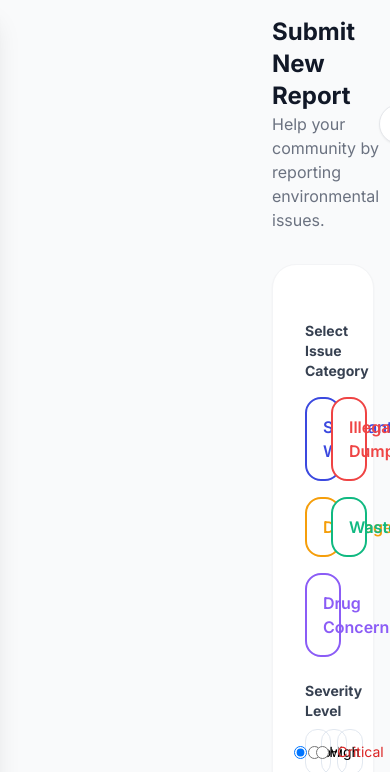
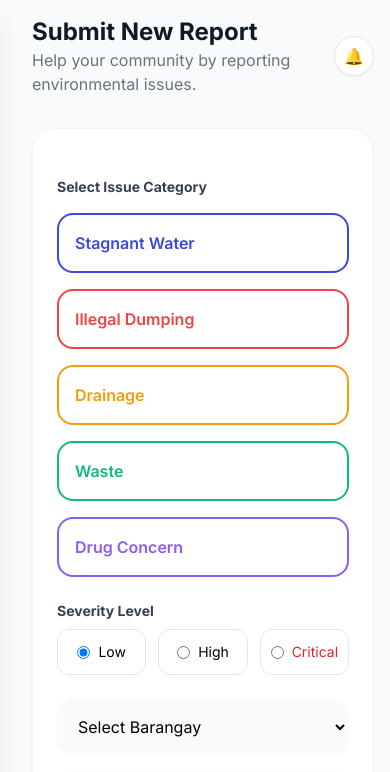
Before and after one commit to YourGbDev/EcoWatch, a PHP site: page /smart-flood-waste-monitoring/submit_report.php in a window 390 px wide; the page is wider, and only the part inside the window is pictured. Shown: the top 772 px of that part. Run offline with PHP 8.4, Linux system fonts and the light colour scheme; a user stored in the database is signed in; some libraries are stand-ins or nearby versions.

Commit message:
Fix real mobile layout issues: ml-64 margin on mobile, grid-cols-2 overlap, missing mobile menu JS
Bug fixes:
1. Fixed main content margin: changed 'ml-64' to 'ml-4 md:ml-64' so content uses full width on mobile
2. Fixed category buttons overlapping: changed grid-cols-2 to sm:grid-cols-2, added w-full to buttons
3. Fixed form container: added max-w-3xl mx-auto for proper centering
4. Fixed dashboard stats grid: changed grid-cols-4 to grid-cols-2 sm:grid-cols-4 for mobile
5. Fixed header alignment on mobile with md:items-start
6. Added proper transition-transform to sidebar for smooth animation
7. Fixed form button styling (removed small hover scale effects that cause layout shifts)

```diff
--- a/my_reports.php
+++ b/my_reports.php
@@ -41,7 +41,7 @@ try {
     <!-- Mobile overlay (appears when sidebar is open) -->
     <div id="mobile-menu-overlay" class="hidden md:hidden fixed inset-0 bg-black/50 backdrop-blur-sm z-40" style="display: none;"></div>
 
-    <aside id="sidebar" class="w-64 bg-[#3B49DF] p-8 text-white fixed top-0 left-0 h-screen overflow-y-auto shadow-xl z-50 transform -translate-x-full transition-transform duration-300 ease-in-out md:translate-x-0">
+    <aside id="sidebar" class="w-64 bg-[#3B49DF] p-8 text-white fixed top-0 left-0 h-screen overflow-y-auto shadow-xl z-50 transform -translate-x-full md:translate-x-0 transition-transform duration-300 ease-in-out">
         <div class="text-2xl font-bold mb-10 flex items-center gap-2">EcoWatch</div>
         <nav class="space-y-4">
             <a href="<?php echo BASE_URL; ?>/dashboard.php" class="nav-link block p-3 hover:bg-white/10 rounded-xl transition">Dashboard</a>
@@ -55,7 +55,7 @@ try {
         </nav>
     </aside>
 
-    <main class="flex-1 ml-64 p-4 sm:p-8">
+    <main class="flex-1 ml-4 md:ml-64 p-4 sm:p-8">
         <header class="flex justify-between items-center mb-8">
             <div>
                 <h1 class="text-3xl font-bold text-gray-900">My Reports</h1>
--- a/profile.php
+++ b/profile.php
@@ -43,7 +43,7 @@ try {
     <!-- Mobile overlay (appears when sidebar is open) -->
     <div id="mobile-menu-overlay" class="hidden md:hidden fixed inset-0 bg-black/50 backdrop-blur-sm z-40" style="display: none;"></div>
 
-    <aside id="sidebar" class="w-64 bg-[#3B49DF] p-8 text-white fixed top-0 left-0 h-screen overflow-y-auto shadow-xl z-50 transform -translate-x-full transition-transform duration-300 ease-in-out md:translate-x-0">
+    <aside id="sidebar" class="w-64 bg-[#3B49DF] p-8 text-white fixed top-0 left-0 h-screen overflow-y-auto shadow-xl z-50 transform -translate-x-full md:translate-x-0 transition-transform duration-300 ease-in-out">
         <div class="text-2xl font-bold mb-10 flex items-center gap-2">EcoWatch</div>
         <nav class="space-y-4">
             <a href="<?php echo BASE_URL; ?>/dashboard.php" class="nav-link block p-3 hover:bg-white/10 rounded-xl transition">Dashboard</a>
@@ -57,7 +57,7 @@ try {
         </nav>
     </aside>
 
-    <main class="flex-1 ml-64 p-4 sm:p-8">
+    <main class="flex-1 ml-4 md:ml-64 p-4 sm:p-8">
         <h1 class="text-3xl font-bold mb-2">Profile Settings</h1>
         <p class="text-gray-500 mb-8">Manage your account information and security.</p>
 
--- a/submit_report.php
+++ b/submit_report.php
@@ -46,7 +46,7 @@ $csrf_token = htmlspecialchars(generate_csrf_token());
         </nav>
     </aside>
 
-    <main class="flex-1 ml-64 p-4 sm:p-8">
+    <main class="flex-1 ml-4 md:ml-64 p-4 sm:p-8">
         <header class="flex justify-between items-center mb-8">
             <div>
                 <h1 class="text-2xl font-bold text-gray-900">Submit New Report</h1>
@@ -57,18 +57,18 @@ $csrf_token = htmlspecialchars(generate_csrf_token());
             </div>
         </header>
 
-        <form id="submit-report-form" class="bg-white p-8 rounded-3xl shadow-sm border border-gray-100 transition-all duration-300 space-y-6">
+        <form id="submit-report-form" class="w-full max-w-3xl mx-auto bg-white p-6 md:p-8 rounded-3xl shadow-sm border border-gray-100 transition-all duration-300 space-y-6">
             <input type="hidden" name="csrf_token" value="<?php echo $csrf_token; ?>">
             <input type="hidden" name="category" id="category-input" required>
 
             <div>
                 <label class="block text-sm font-bold text-gray-700 mb-4">Select Issue Category</label>
-                <div class="grid grid-cols-2 gap-4">
-                    <button type="button" onclick="selectCategory(this, 'flooding')" class="btn-cat btn-flood p-4 rounded-2xl font-semibold border-2 transition-all duration-300 transform hover:scale-[1.02] active:scale-[0.98]">Stagnant Water</button>
-                    <button type="button" onclick="selectCategory(this, 'illegal_dumping')" class="btn-cat btn-dumping p-4 rounded-2xl font-semibold border-2 transition-all duration-300 transform hover:scale-[1.02] active:scale-[0.98]">Illegal Dumping</button>
-                    <button type="button" onclick="selectCategory(this, 'clogged_drainage')" class="btn-cat btn-drainage p-4 rounded-2xl font-semibold border-2 transition-all duration-300 transform hover:scale-[1.02] active:scale-[0.98]">Drainage</button>
-                    <button type="button" onclick="selectCategory(this, 'uncollected_garbage')" class="btn-cat btn-waste p-4 rounded-2xl font-semibold border-2 transition-all duration-300 transform hover:scale-[1.02] active:scale-[0.98]">Waste</button>
-                    <button type="button" onclick="selectCategory(this, 'drug_concern')" class="btn-cat btn-drug p-4 rounded-2xl font-semibold border-2 transition-all duration-300 transform hover:scale-[1.02] active:scale-[0.98]">Drug Concern</button>
+                <div class="grid grid-cols-1 sm:grid-cols-2 gap-4">
+                    <button type="button" onclick="selectCategory(this, 'flooding')" class="btn-cat btn-flood w-full p-4 rounded-2xl font-semibold border-2 text-left transition-all duration-300">Stagnant Water</button>
+                    <button type="button" onclick="selectCategory(this, 'illegal_dumping')" class="btn-cat btn-dumping w-full p-4 rounded-2xl font-semibold border-2 text-left transition-all duration-300">Illegal Dumping</button>
+                    <button type="button" onclick="selectCategory(this, 'clogged_drainage')" class="btn-cat btn-drainage w-full p-4 rounded-2xl font-semibold border-2 text-left transition-all duration-300">Drainage</button>
+                    <button type="button" onclick="selectCategory(this, 'uncollected_garbage')" class="btn-cat btn-waste w-full p-4 rounded-2xl font-semibold border-2 text-left transition-all duration-300">Waste</button>
+                    <button type="button" onclick="selectCategory(this, 'drug_concern')" class="btn-cat btn-drug w-full p-4 rounded-2xl font-semibold border-2 text-left transition-all duration-300">Drug Concern</button>
                 </div>
                 <p id="category-error" class="text-red-500 text-sm mt-2 hidden">Please select an issue category.</p>
             </div>
```
Also changed, not shown: dashboard.php (+4 -4 lines).
